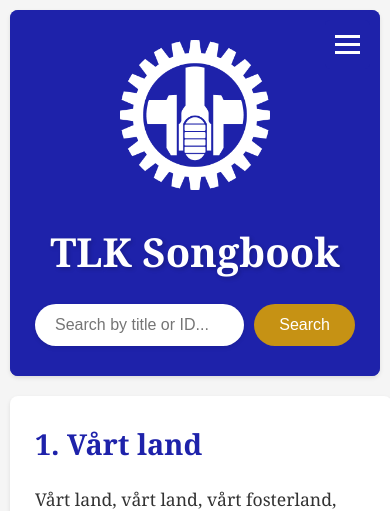
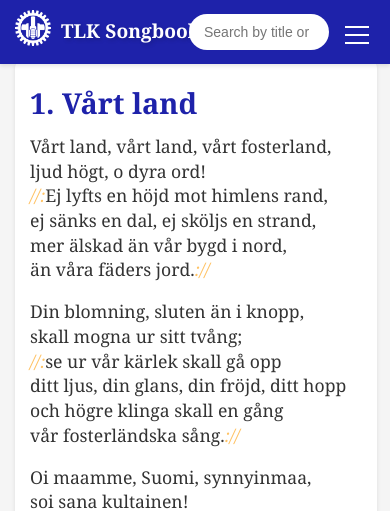
Before and after one commit to zorixxe/songbook_tlk, a plain HTML site: page index.html in a window 390 px wide. Shown: the top 511 px of the page. Drawn offline with Linux system fonts and the light colour scheme.

Commit message:
tim stuff

```diff
--- a/index.html
+++ b/index.html
@@ -10,22 +10,24 @@
     <div class="container">
         <header>
             <div class="header-content">
-                <img src="./tlklogo-white.png" alt="TLK Logo" class="logo" id="tlkLogo">
-                <h1>TLK Songbook</h1>
+                <div class="logo-title">
+                    <a href="https://www.tlk.fi/" target="_blank">
+                        <img src="./tlklogo-white.png" alt="TLK Logo" class="logo" id="tlkLogo">
+                    </a>
+                    <h1>TLK Songbook</h1>
+                </div>
                 <div class="search-container">
                     <input type="text" id="searchInput" placeholder="Search by title or ID...">
-                    <button id="searchButton">Search</button>
+                    <button id="menuToggle" class="hamburger-menu">
+                        <span class="hamburger-line"></span>
+                        <span class="hamburger-line"></span>
+                        <span class="hamburger-line"></span>
+                    </button>
                 </div>
             </div>
         </header>
 
         <div class="main-content">
-            <button id="menuToggle" class="hamburger-menu">
-                <span class="hamburger-line"></span>
-                <span class="hamburger-line"></span>
-                <span class="hamburger-line"></span>
-            </button>
-
             <aside class="categories" id="categoriesMenu">
                 <h2>Categories</h2>
                 <div id="categoryList"></div>
--- a/styles.css
+++ b/styles.css
@@ -1,6 +1,6 @@
 :root {
     --primary-blue: rgb(30,34,170);  /* Pantone+ Solid Coated 2736 C */
-    --primary-gold: rgb(198,146,20); /* Pantone+ Solid Coated 1245 C */
+    --primary-gold: #FFC264; /* Pantone+ Solid Coated 1245 C */
     --text-color: #333;
     --background-light: #f5f5f5;
     --card-shadow: 0 2px 4px rgba(0,0,0,0.1);
@@ -18,85 +18,84 @@ body {
     color: var(--text-color);
     background-color: var(--background-light);
     min-height: 100vh;
+    padding-top: 80px;
 }
 
 .container {
     max-width: 1200px;
     margin: 0 auto;
-    padding: 20px;
 }
 
 header {
     background-color: var(--primary-blue);
-    padding: 40px 20px;
-    margin-bottom: 30px;
-    border-radius: 8px;
+    padding: 15px 20px;
     box-shadow: var(--card-shadow);
     text-align: center;
-    position: relative;
-}
-
-header::before {
-    content: '';
-    position: absolute;
+    position: fixed;
+    width: 100%;
     top: 0;
     left: 0;
-    right: 0;
-    bottom: 0;
-    background: linear-gradient(45deg, rgba(30,34,170,0.9), rgba(30,34,170,0.7));
-    border-radius: 8px;
-    z-index: 1;
+    z-index: 1000;
 }
 
 .header-content {
     position: relative;
     z-index: 2;
+    display: flex;
+    align-items: center;
+    justify-content: space-between;
+    max-width: 1200px;
+    margin: 0 auto;
+    gap: 20px;
+}
+
+.logo-title {
+    display: flex;
+    align-items: center;
+    gap: 15px;
 }
 
 .logo {
-    width: 150px;
-    height: auto; /* Let the height adjust automatically to maintain aspect ratio */
-    margin-bottom: 30px;
-    display: block;
-    margin-left: auto;
-    margin-right: auto;
+    width: auto;
+    height: 36px;
+    margin: 0;
 }
 
 h1 {
     color: white;
-    text-align: center;
-    margin-bottom: 20px;
-    font-size: 2.5em;
+    text-align: left;
+    margin: 0;
+    font-size: 1.5em;
     text-shadow: 2px 2px 4px rgba(0,0,0,0.2);
 }
 
 .search-container {
     display: flex;
-    gap: 10px;
-    justify-content: center;
-    margin-bottom: 20px;
-    max-width: 600px;
-    margin: 0 auto;
+    justify-content: flex-end;
+    margin: 0;
+    flex: 1;
+    max-width: 500px;
 }
 
 #searchInput {
-    padding: 12px 20px;
-    width: 100%;
+    padding: 0 15px;
+    height: 36px;
+    font-size: 14px;
     border: none;
-    border-radius: 25px;
-    font-size: 16px;
-    box-shadow: var(--card-shadow);
+    border-radius: 18px;
 }
 
 #searchButton {
-    padding: 12px 25px;
+    padding: 0 20px;
+    height: 36px;
     background-color: var(--primary-gold);
-    color: white;
+    color: rgb(30,34,170);
     border: none;
-    border-radius: 25px;
+    border-radius: 18px;
     cursor: pointer;
-    font-size: 16px;
+    font-size: 14px;
     transition: background-color 0.2s;
+    white-space: nowrap;
 }
 
 #searchButton:hover {
@@ -107,6 +106,7 @@ h1 {
     display: grid;
     grid-template-columns: 250px 1fr;
     gap: 30px;
+    padding: 0 20px;
 }
 
 .categories {
@@ -116,7 +116,7 @@ h1 {
     box-shadow: var(--card-shadow);
     height: fit-content;
     position: sticky;
-    top: 20px;
+    top: 100px;
 }
 
 .categories h2 {
@@ -157,12 +157,7 @@ h1 {
     box-shadow: var(--card-shadow);
     border: none;
     transition: transform 0.2s, box-shadow 0.2s;
-}
-
-.song-entry:hover {
-    transform: translateY(-2px);
-    box-shadow: 0 4px 8px rgba(0,0,0,0.15);
-}
+}S
 
 .song-header {
     margin-bottom: 20px;
@@ -225,22 +220,19 @@ h1 {
 
 .hamburger-menu {
     display: none;
-    background: var(--primary-blue);
+    background: transparent;
     border: none;
     cursor: pointer;
-    padding: 10px;
-    position: fixed;
-    top: 20px;
-    right: 20px;
-    z-index: 1000;
-    border-radius: 5px;
+    width: 36px;
+    height: 36px;
+    padding: 6px;
 }
 
 .hamburger-line {
     display: block;
-    width: 25px;
-    height: 3px;
-    margin: 5px 0;
+    width: 24px;
+    height: 2px;
+    margin: 6px auto;
     background-color: white;
     transition: transform 0.3s, opacity 0.3s;
 }
@@ -259,75 +251,98 @@ h1 {
 
 @media (max-width: 772px) {
     .container {
-        padding: 10px;
+        padding: 0;
+    }
+
+    header {
+        padding: 10px 15px;
+    }
+
+    .header-content {
+        gap: 10px;
+    }
+
+    h1 {
+        display: block;
+        font-size: 1.2em;
+        white-space: nowrap;
+        width: auto;
+    }
+
+    .logo {
+        height: 36px;
+        width: auto;
+    }
+
+    .logo-title {
+        gap: 10px;
+        flex: 0 0 auto;
+        min-width: 0;
+        overflow: hidden;
+    }
+
+    .search-container {
+        display: flex;
+        flex: 1;
+        justify-content: flex-end;
+        position: relative;
+        min-width: 0;
+    }
+
+    #searchInput {
+        position: absolute;
+        left: auto;
+        right: 46px;
+        width: 140px;
+    }
+
+    #searchButton {
+        padding: 8px 15px;
+        font-size: 14px;
+        margin-right: 10px;
+        order: 2;
+        white-space: nowrap;
     }
 
     .hamburger-menu {
         display: block;
+        margin: 0;
+        position: static;
+        order: 3;
     }
 
     .main-content {
         grid-template-columns: 1fr;
+        padding: 0 15px;
+    }
+
+    .song-entry {
+        margin-bottom: 20px;
+        padding: 20px 15px;
     }
 
     .categories {
         display: none;
         position: fixed;
-        top: -100%;
+        top: 60px;
         left: 0;
         width: 100%;
-        height: auto;
-        max-height: 80vh;
+        height: calc(100vh - 60px);
         background-color: white;
         z-index: 999;
-        transition: top 0.3s ease;
+        transition: transform 0.3s ease;
         overflow-y: auto;
         padding: 20px;
-        border-radius: 0 0 8px 8px;
+        transform: translateY(-100%);
     }
 
     .categories.active {
         display: block;
-        top: 0;
+        transform: translateY(0);
     }
 
-    body.menu-open {
-        overflow: hidden;
-    }
-
-    .menu-overlay {
-        display: none;
-        position: fixed;
-        top: 0;
-        left: 0;
-        width: 100%;
-        height: 100%;
-        background-color: rgba(0, 0, 0, 0.5);
-        z-index: 998;
-    }
-
-    .menu-overlay.active {
-        display: block;
-    }
-
-    .category-item {
-        padding: 15px;
-        border-bottom: 1px solid #eee;
-        margin-bottom: 0;
-        border-radius: 0;
-    }
-
-    .category-item:last-child {
-        border-bottom: none;
-    }
-
-    header {
-        padding: 30px 15px;
-        margin-bottom: 20px;
-    }
-
-    .search-container {
-        padding: 0 10px;
+    body {
+        padding-top: 60px;
     }
 }
 
```
